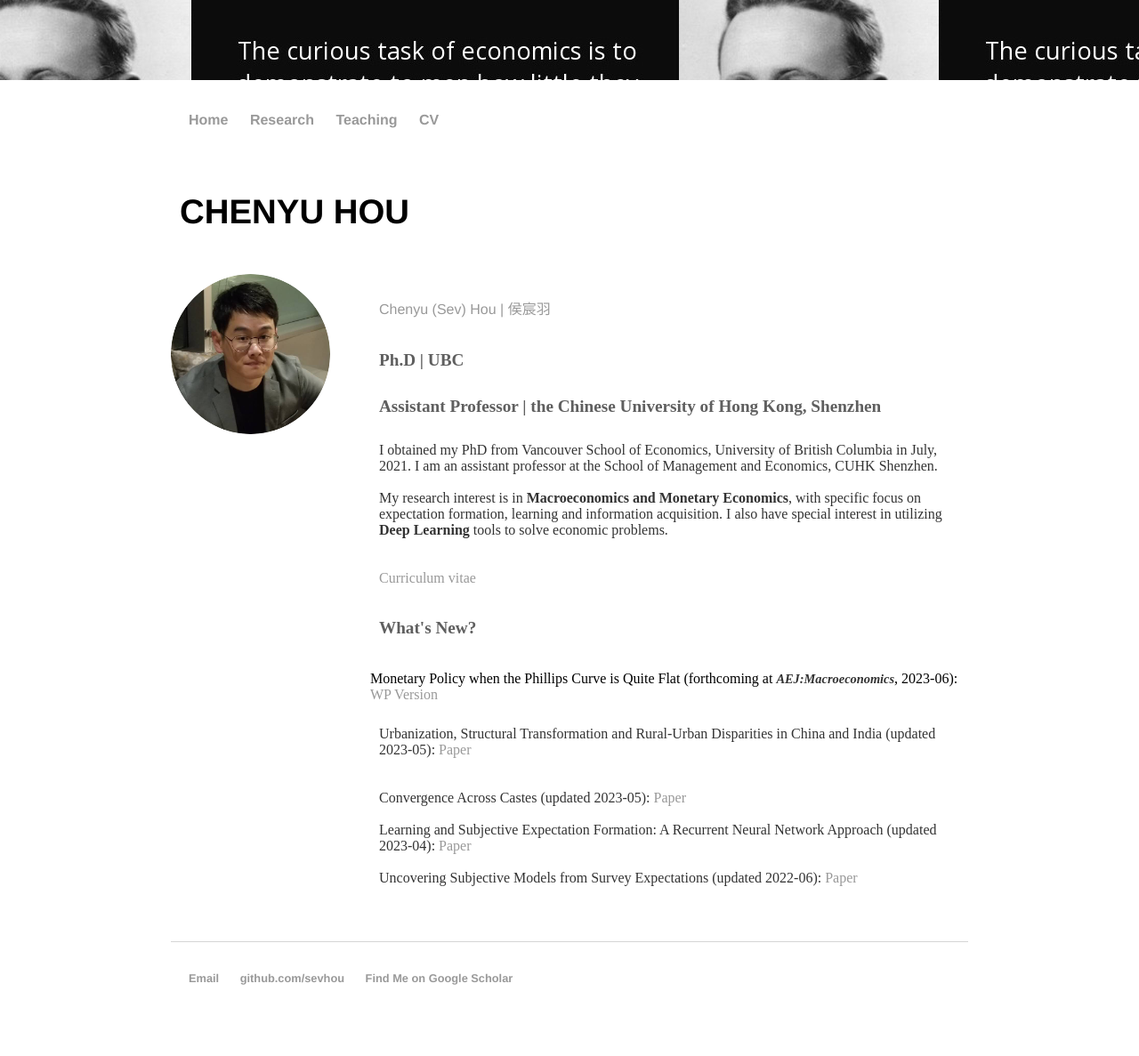
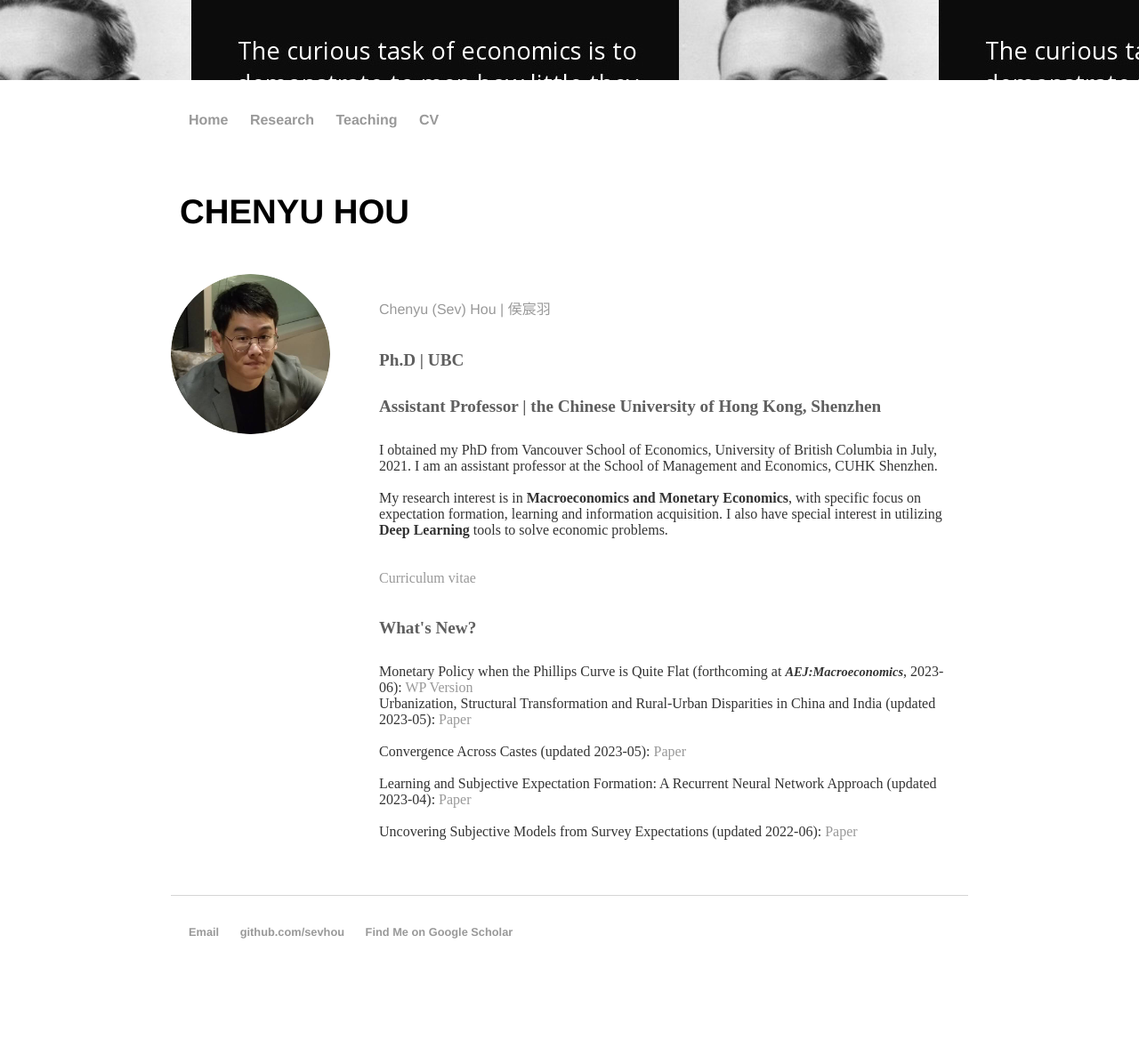
Before and after one commit to sevhou/sevhou.github.io, a Jekyll site: the page built from index.html, in a window 1280 px wide. Shown: the whole page at 89% size. Built offline with Jekyll 4.4.1, drawn with Linux system fonts in a browser that asks for light colours; after the commit the page ends 1135 px from its top, so only the background shows below that.

```diff
--- a/index.html
+++ b/index.html
@@ -18,9 +18,9 @@ title: Chenyu Hou (Sev)
 			<p><a href="https://sevhou.github.io/cv/CV_short_Sev.pdf">Curriculum vitae</a></p>
 
 			<h2>What's New?</h2>
-			<br>Monetary Policy when the Phillips Curve is Quite Flat (forthcoming at <jname>AEJ:Macroeconomics</jname>, 2023-06): <a href="https://sevhou.github.io/research/BHP2022.pdf"> WP Version</a>
-			<p>Urbanization, Structural Transformation and Rural-Urban Disparities in China and India (updated 2023-05): <a href="https://sevhou.github.io/research/ChinaIndia_urban_latest.pdf"> Paper</a><br>
-			<p>Convergence Across Castes (updated 2023-05): <a href="https://sevhou.github.io/research/Gaps_v11.pdf"> Paper</a><br>
+			<p>Monetary Policy when the Phillips Curve is Quite Flat (forthcoming at <jname>AEJ:Macroeconomics</jname>, 2023-06): <a href="https://sevhou.github.io/research/BHP2022.pdf"> WP Version</a>
+			<br>Urbanization, Structural Transformation and Rural-Urban Disparities in China and India (updated 2023-05): <a href="https://sevhou.github.io/research/ChinaIndia_urban_latest.pdf"> Paper</a><br>
+			<br>Convergence Across Castes (updated 2023-05): <a href="https://sevhou.github.io/research/Gaps_v11.pdf"> Paper</a><br>
 			<br>Learning and Subjective Expectation Formation: A Recurrent Neural Network Approach (updated 2023-04): <a href="https://sevhou.github.io/research/RNN_exp_sub_v2.pdf"> Paper</a><br>
 			<br>Uncovering Subjective Models from Survey Expectations (updated 2022-06): <a href="https://sevhou.github.io/research/joint_learning_Sev.pdf"> Paper</a><br>
 
```
